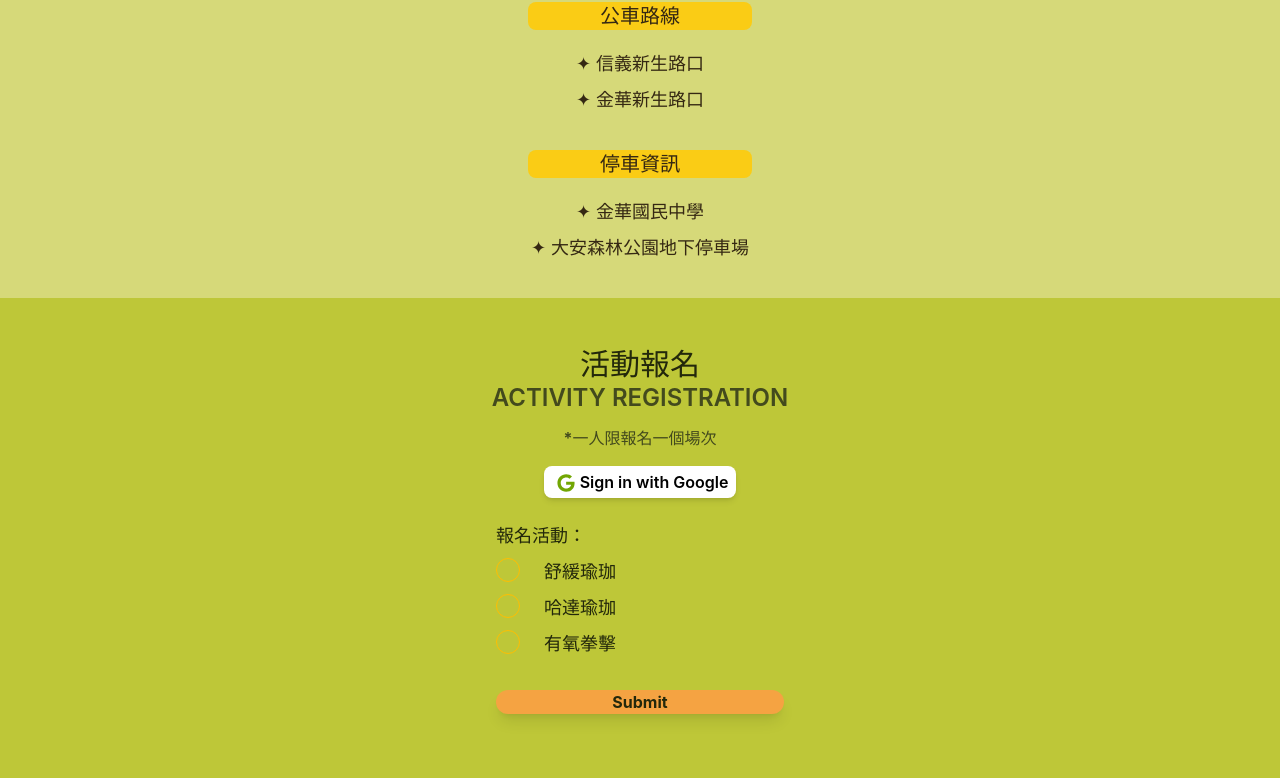
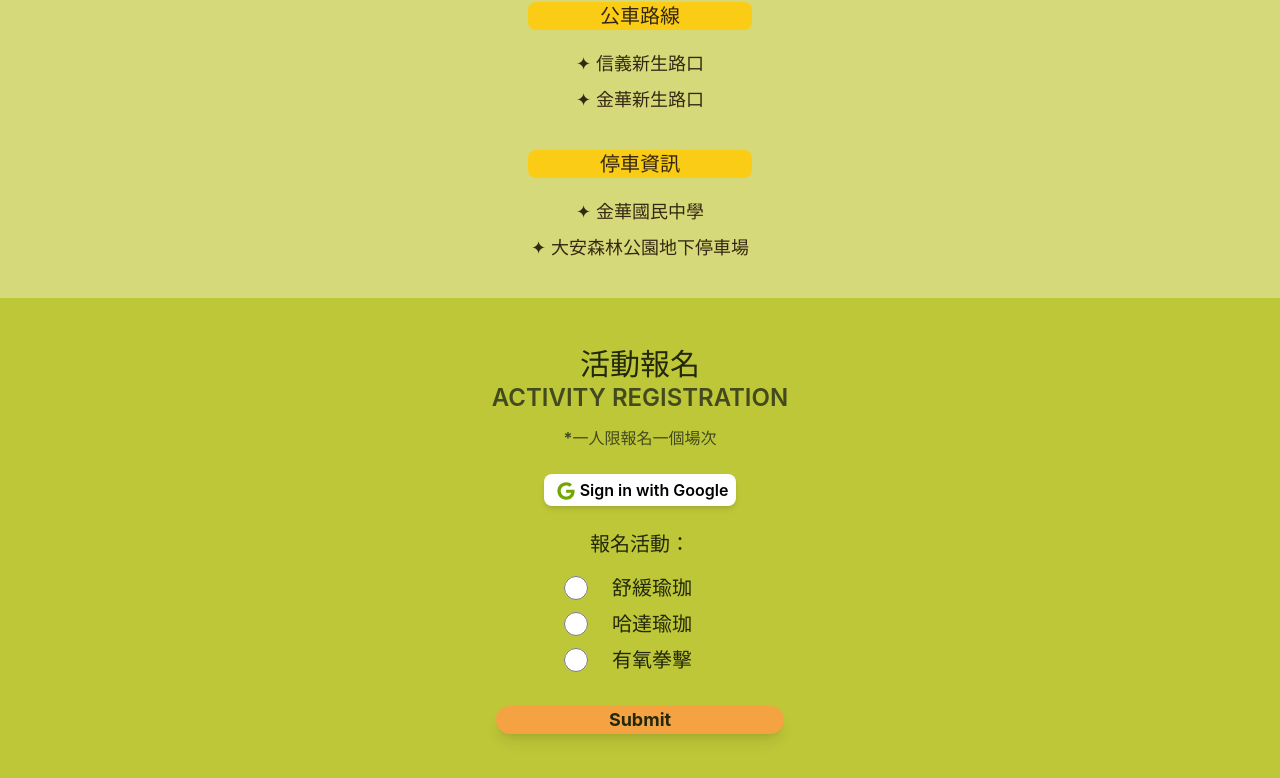
Before and after one commit to ritacc12/Picnic-Activity, a React (Vite) app: page / in a window 1280 px wide. Shown: the part 2912-3690 px from the top of the page. Built offline with nearby package versions, Linux system fonts and the light colour scheme; no server answers.

Commit message:
adjust the font-size and change table position to center

```diff
--- a/src/component/Registration.jsx
+++ b/src/component/Registration.jsx
@@ -4,7 +4,7 @@ import GoogleLogIn from "./GoogleLogIn.jsx";
 
 const Registration = () => {
   const [formData, setFormData] = useState({
-    profileState: "",
+    profileState: "", //用戶登錄狀態
     activity: "",
   });
 
@@ -80,7 +80,10 @@ const Registration = () => {
       <h3 className="font-semibold text-2xl text-[#434a1d]">
         ACTIVITY REGISTRATION
       </h3>
-      <p className="text-[#434a1d] mt-3 font-bold"> *一人限報名一個場次</p>
+      <p className="text-[#434a1d] mt-3 font-bold text-base">
+        {" "}
+        *一人限報名一個場次
+      </p>
       <div className="mx-auto mt-4">
         {submitted ? (
           <>
@@ -100,7 +103,7 @@ const Registration = () => {
             onSubmit={handleSubmit}
             className="mx-auto flex flex-col justify-center"
           >
-            <div>
+            <div className="mt-2">
               <GoogleLogIn
                 setProfileState={setFormData}
                 onLoginSuccess={handleLoginSuccess}
@@ -108,21 +111,21 @@ const Registration = () => {
               />
             </div>
             {errors.profileState && (
-              <div className="error text-red-500 font-semibold mt-4 outline-double outline-3 outline-offset-2">
+              <div className="error text-red-500 font-semibold mt-6 outline-double outline-3 outline-offset-2">
                 {errors.profileState}
               </div>
             )}
             <div className="form-control my-6">
               <div className="text-[#23280b]">
-                <legend className="text-left font-semibold  text-lg">
+                <legend className="text-center font-semibold  text-xl">
                   報名活動：
                 </legend>
 
-                <div>
-                  <div className="cursor-pointer flex justify-start mt-2">
+                <div className="flex flex-col items-center">
+                  <div className="cursor-pointer flex justify-start mt-4">
                     <input
                       type="radio"
-                      className="radio radio-warning"
+                      className="w-6"
                       id="SoothYoga"
                       name="SoothYoga"
                       value="SoothYoga"
@@ -131,7 +134,7 @@ const Registration = () => {
                     />
                     <label
                       htmlFor="舒緩瑜珈"
-                      className="mx-6 font-semibold text-lg"
+                      className="activityItem mx-6 font-semibold text-xl"
                     >
                       舒緩瑜珈
                     </label>
@@ -140,7 +143,7 @@ const Registration = () => {
                   <div className="cursor-pointer flex justify-start mt-2">
                     <input
                       type="radio"
-                      className="radio radio-warning"
+                      className="w-6"
                       id="HathaYoga"
                       name="HathaYoga"
                       value="HathaYoga"
@@ -149,7 +152,7 @@ const Registration = () => {
                     />
                     <label
                       htmlFor="哈達瑜珈"
-                      className=" mx-6 font-semibold text-lg"
+                      className="activityItem mx-6 font-semibold text-xl"
                     >
                       哈達瑜珈
                     </label>
@@ -158,7 +161,7 @@ const Registration = () => {
                   <div className="cursor-pointer flex justify-start mt-2">
                     <input
                       type="radio"
-                      className="radio radio-warning"
+                      className="w-6"
                       id="AerobicBoxing"
                       name="AerobicBoxing"
                       value="AerobicBoxing"
@@ -167,7 +170,7 @@ const Registration = () => {
                     />
                     <label
                       htmlFor="有氧拳擊"
-                      className="mx-6 font-semibold text-lg"
+                      className="activityItem mx-6 font-semibold text-xl"
                     >
                       有氧拳擊
                     </label>
@@ -181,7 +184,7 @@ const Registration = () => {
               )}
             </div>
             <button
-              className="rounded-full bg-[#f5a342] cursor-pointer w-72 shadow-lg font-bold text-[#23280b] hover:ring-2 ring-orange-200 mt-2"
+              className="rounded-full bg-[#f5a342] cursor-pointer w-72 shadow-lg font-bold text-[#23280b] hover:ring-2 ring-orange-200 mt-2 text-lg"
               type="submit"
             >
               Submit
```
